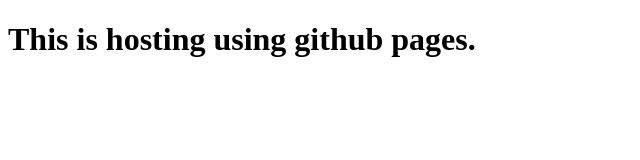
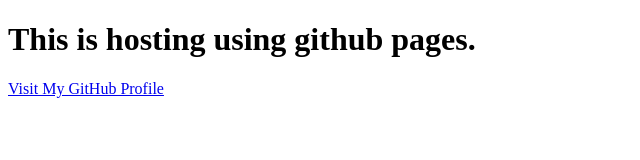
Before and after one commit to Naeem-gg/Naeem-gg.github.io, a plain HTML site: page index.html in a window 1280 px wide. Shown: the whole page, without its empty margins (0-640 px from the left). Drawn offline with Linux system fonts and the light colour scheme.

Commit message:
second commit
testing pages

```diff
--- a/index.html
+++ b/index.html
@@ -8,5 +8,6 @@
 </head>
 <body>
     <h1>This is hosting using github pages.</h1>
-</body>
+    <p><a href="https://github.com/naeem-gg">Visit My GitHub Profile</a></p>
+    </body>
 </html>
```
